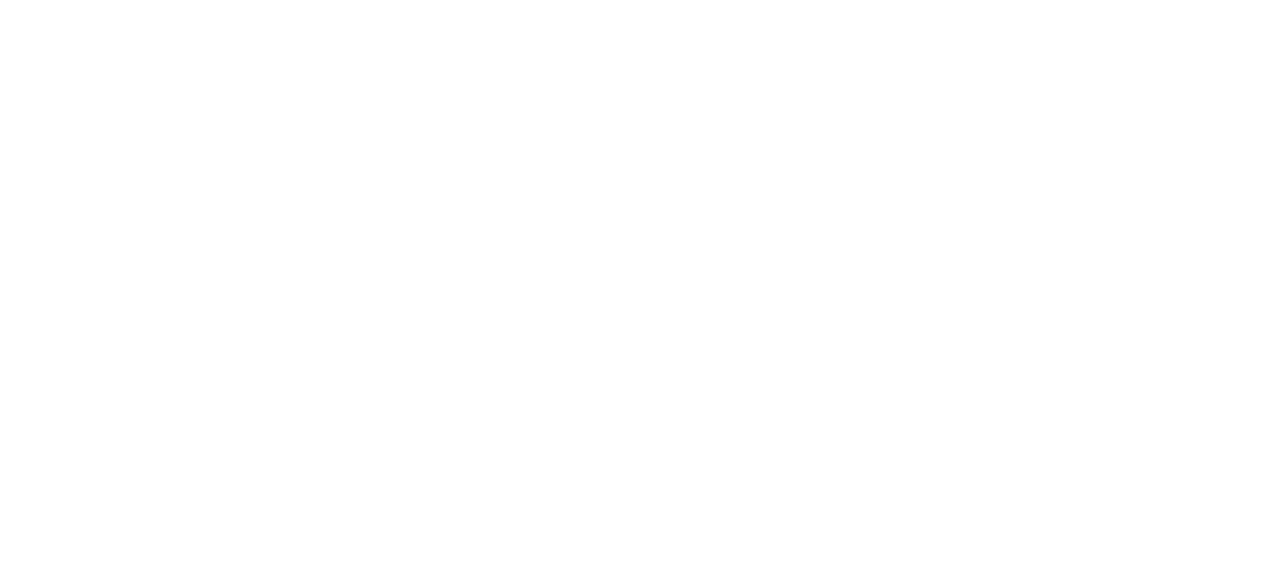
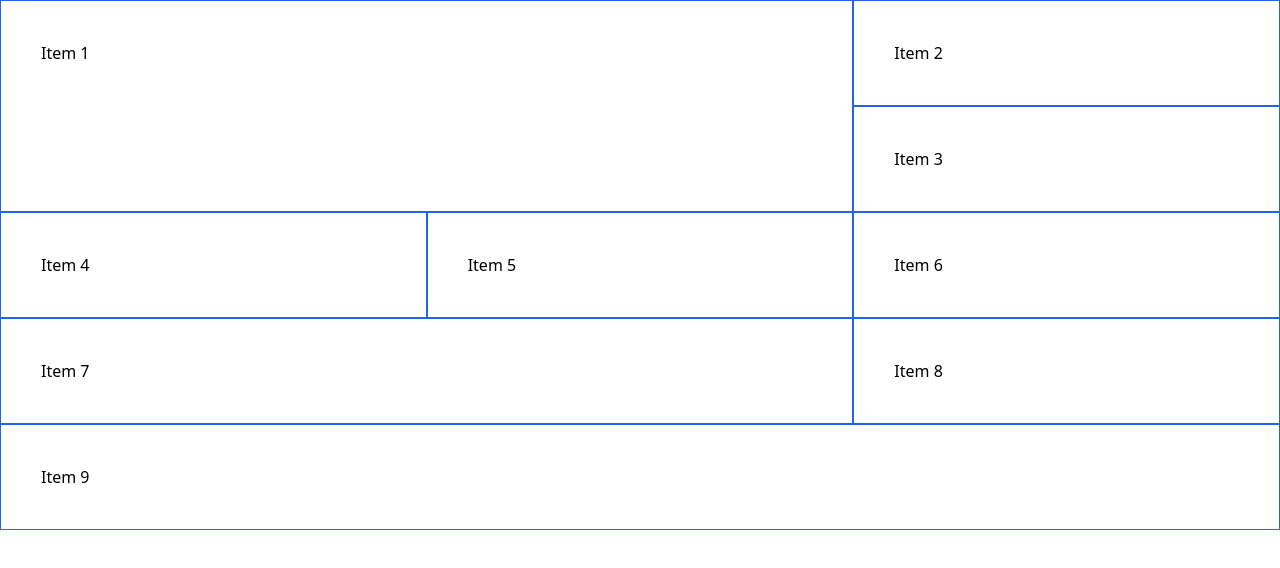
Before and after one commit to RittickDatta/Tailwind, a plain HTML site: page tailwind-sandbox-starter/14-grid/index.html in a window 1280 px wide. Drawn offline with nearby package versions, Linux system fonts and the light colour scheme.

Commit message:
Grid and Transform

```diff
--- a/tailwind-sandbox-starter/14-grid/index.html
+++ b/tailwind-sandbox-starter/14-grid/index.html
@@ -9,7 +9,21 @@
   </head>
   <body>
     <!-- Grid cols and rows -->
-
+    <div class="grid grid-cols-1 md:grid-cols-3">
+      <div
+        class="md:col-span-2 md:row-span-2 p-10 border border-blue-600 bg-blue"
+      >
+        Item 1
+      </div>
+      <div class="p-10 border border-blue-600 bg-blue">Item 2</div>
+      <div class="p-10 border border-blue-600 bg-blue">Item 3</div>
+      <div class="p-10 border border-blue-600 bg-blue">Item 4</div>
+      <div class="p-10 border border-blue-600 bg-blue">Item 5</div>
+      <div class="p-10 border border-blue-600 bg-blue">Item 6</div>
+      <div class="col-span-2 p-10 border border-blue-600 bg-blue">Item 7</div>
+      <div class="p-10 border border-blue-600 bg-blue">Item 8</div>
+      <div class="col-span-3 p-10 border border-blue-600 bg-blue">Item 9</div>
+    </div>
     <!-- Col and row span -->
   </body>
 </html>
```
Also changed, not shown: tailwind-sandbox-starter/15-transform-transition/index.html (+22 -5 lines).
